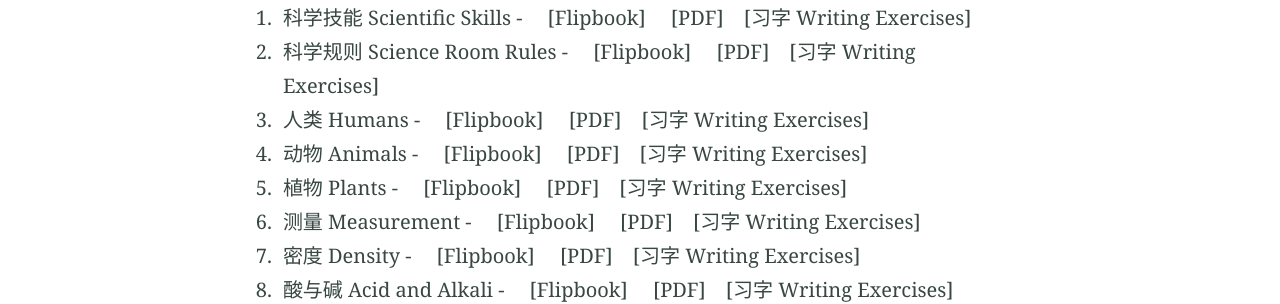
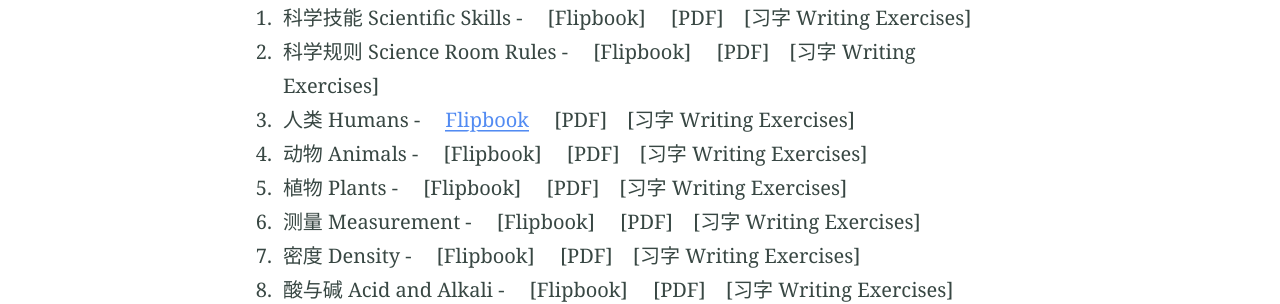
Before and after one commit to multilingual-malaysian/dlp_science, a Jekyll site: the page built from year3.md, in a window 1280 px wide. Shown: the part 974-1278 px from the top of the page. Built offline with Jekyll 4.4.1, drawn with Linux system fonts in a browser that asks for light colours; part of the change alters nothing that is shown.

```diff
--- a/year3.md
+++ b/year3.md
@@ -18,7 +18,7 @@ excerpt: "Resource centre for Bahasa Cina Tahun 3 text book"
 ---
 1. 科学技能 Scientific Skills - &emsp;[Flipbook]&emsp; [PDF]&emsp;[习字 Writing Exercises]
 2. 科学规则 Science Room Rules - &emsp;[Flipbook]&emsp; [PDF]&emsp;[习字 Writing Exercises]
-3. 人类 Humans - &emsp;[Flipbook]&emsp; [PDF]&emsp;[习字 Writing Exercises]
+3. 人类 Humans - &emsp;[Flipbook](https://online.fliphtml5.com/pjnuy/mbbp/)&emsp; [PDF]&emsp;[习字 Writing Exercises]
 4. 动物 Animals - &emsp;[Flipbook]&emsp; [PDF]&emsp;[习字 Writing Exercises]
 5. 植物 Plants - &emsp;[Flipbook]&emsp; [PDF]&emsp;[习字 Writing Exercises]
 6. 测量 Measurement - &emsp;[Flipbook]&emsp; [PDF]&emsp;[习字 Writing Exercises]
```
